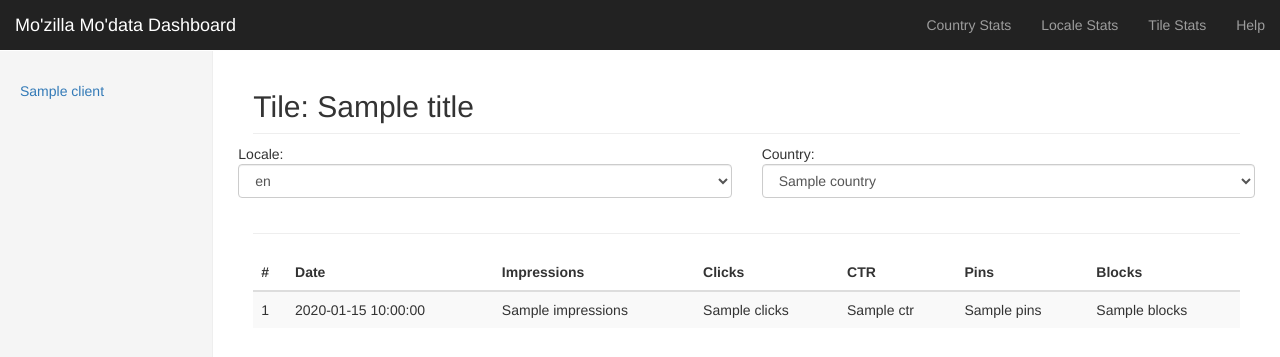
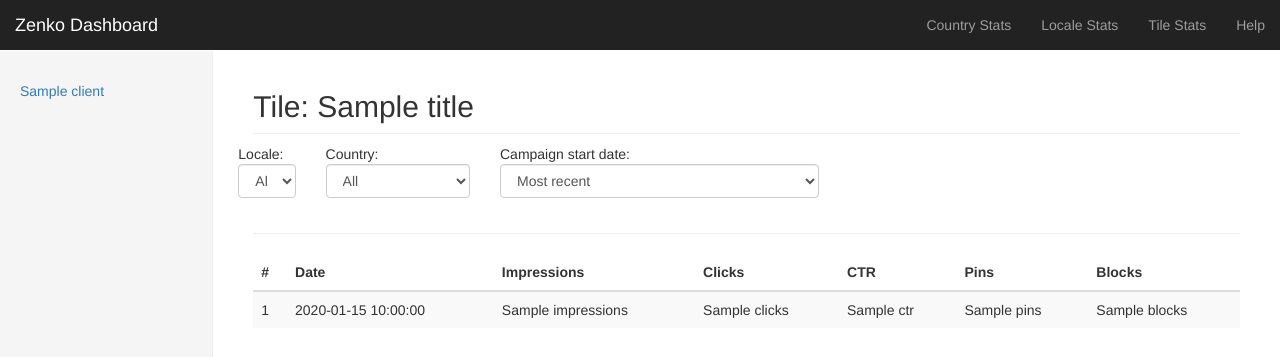
Before and after one commit to matthewruttley/zenko, a Flask app: template templates/index.html in a window 1280 px wide. Shown: the top 357 px of the page. Run offline with Flask 2, Linux system fonts and the light colour scheme; the template is opened without the code that fills it: most values are stand-ins (such as "Sample title", 1, 10 or a date in 2020); some libraries are stand-ins or nearby versions.

Commit message:
Added better defaults

```diff
--- a/templates/index.html
+++ b/templates/index.html
@@ -35,14 +35,14 @@
             <span class="icon-bar"></span>
             <span class="icon-bar"></span>
           </button>
-          <a class="navbar-brand" href="/">Mo'zilla Mo'data Dashboard</a>
+          <a class="navbar-brand" href="/">Zenko Dashboard</a>
         </div>
         <div id="navbar" class="navbar-collapse collapse">
           <ul class="nav navbar-nav navbar-right">
             <li><a href="/locales">Country Stats</a></li>
             <li><a href="/locales">Locale Stats</a></li>
             <li><a href="/locales">Tile Stats</a></li>
-            <li><a href="javascript:alert('Problem?\nEmail matt: mruttley@mozilla.com')">Help</a></li>
+            <li><a href="javascript:alert('Mo\'zilla Mo\'data?\nEmail matt: mruttley@mozilla.com')">Help</a></li>
           </ul>
         </div>
       </div>
@@ -65,23 +65,36 @@
             <div class="row">
               <form role="form">
                 <div class="row">
-                  <div class="col-md-6 col-sm-6">
+                  <div class="col-md-1 col-sm-1">
                     <div class="form-group">
                       Locale:
                       <select class="form-control">
+                          <option value="all">All</option>
                         {% for locale in locales %}
-                        <option value="{{locale}}">{{locale}}</option>
+                          <option value="{{locale}}">{{locale}}</option>
                         {% endfor %}
                       </select>
                     </div>
                   </div>
-                  <div class="col-md-6 col-sm-6">
+                  <div class="col-md-2 col-sm-2">
                     <div class="form-group">
                       Country:
                       <select class="form-control">
+                        <option value="all">All</option>
                       {% for country in countries %}
                         <option value="{{country}}">{{country}}</option>
                       {% endfor %}
+                      </select>
+                    </div>
+                  </div>
+                  <div class="col-md-4 col-sm-4">
+                    <div class="form-group">
+                      Campaign start date:
+                      <select class="form-control">
+                          <option value="most_recent">Most recent</option>
+                        {% for campaign in campaigns %}
+                          <option value="{{locale}}">{{locale}}</option>
+                        {% endfor %}
                       </select>
                     </div>
                   </div>
```
